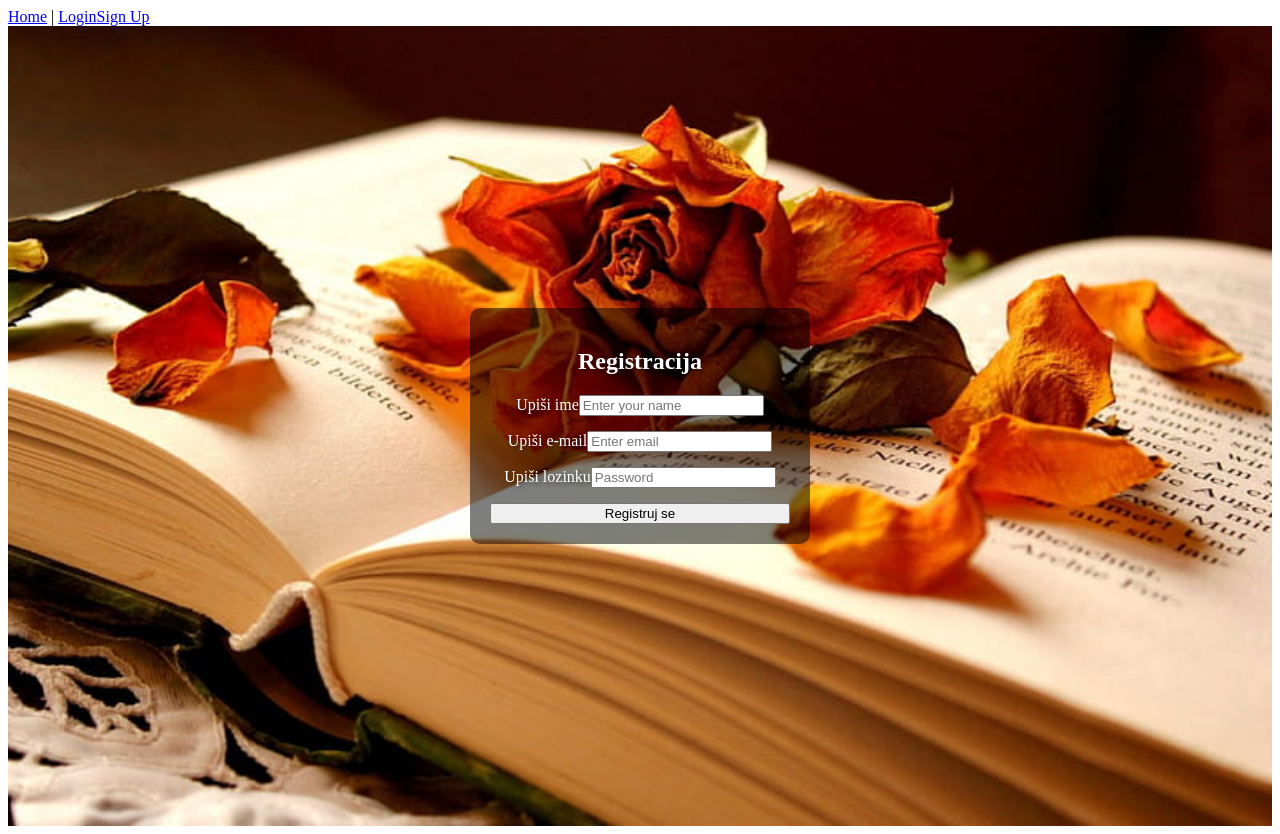
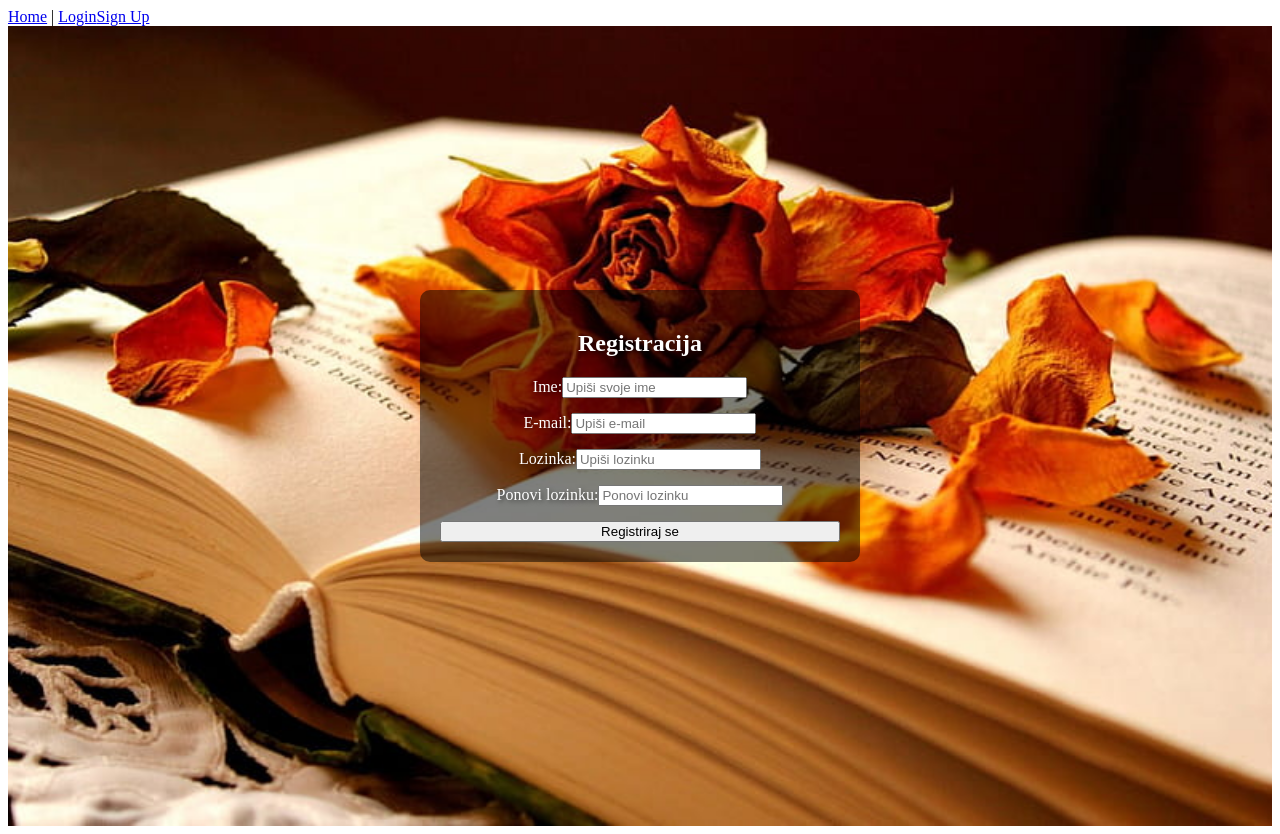
Before and after one commit to shlazaric/projekt-pi, a Vue app: page /sign-up in a window 1280 px wide. Built offline with nearby package versions, Linux system fonts and the light colour scheme.

Commit message:
Dodan firebase i upgrade SignUp stranice

```diff
--- a/src/firebase.js
+++ b/src/firebase.js
@@ -1,8 +1,10 @@
-import firebase from 'firebase/app';
-import 'firebase/auth';
-import 'firebase/firestore';
+// firebase.js
+import { initializeApp } from 'firebase/app';
+import { getAuth } from 'firebase/auth';
+import { getFirestore } from 'firebase/firestore';
 
-var firebaseConfig = {
+// Vaša Firebase konfiguracija
+const firebaseConfig = {
     apiKey: "AIzaSyBGki5dQLJvSTmCPgXrTUAlgOpIlhp2XUo",
     authDomain: "book-lovers-7b0ff.firebaseapp.com",
     projectId: "book-lovers-7b0ff",
@@ -12,7 +14,11 @@ var firebaseConfig = {
     measurementId: "G-ZC1KG54PGV"
 };
 
-const firebaseApp = firebase.initializeApp(firebaseConfig);
-export const auth = firebase.auth();
-export const db = firebase.firestore();
-export default firebaseApp;
+
+const app = initializeApp(firebaseConfig);
+
+
+const auth = getAuth(app);
+const firestore = getFirestore(app);
+
+export { auth, firestore };
--- a/src/views/LoginView.vue
+++ b/src/views/LoginView.vue
@@ -4,13 +4,13 @@
       <h2>Prijava</h2>
       <form @submit.prevent="login">
         <div class="form-group">
-          <label for="emailField">Upiši e-mail</label>
-          <input v-model="email" type="email" class="form-control" id="emailField" aria-describedby="emailHelp" placeholder="Enter email">
+          <label for="emailField">E-mail:</label>
+          <input v-model="email" type="email" class="form-control" id="emailField" aria-describedby="emailHelp" placeholder="Upiši e-mail">
           <small id="emailHelp" class="form-text text-muted"></small>
         </div>
         <div class="form-group">
-          <label for="passwordField">Upiši lozinku</label>
-          <input v-model="password" type="password" class="form-control" id="passwordField" placeholder="Password">
+          <label for="passwordField">Lozinka:</label>
+          <input v-model="password" type="password" class="form-control" id="passwordField" placeholder="Upiši lozinku">
         </div>
         <button type="submit" class="btn btn-primary mt-5">Prijavi se</button>
       </form>
--- a/src/views/SignUp.vue
+++ b/src/views/SignUp.vue
@@ -4,24 +4,30 @@
       <h2>Registracija</h2>
       <form @submit.prevent="signUp">
         <div class="form-group">
-            <label for="nameField">Upiši ime</label>
-            <input v-model="name" type="text" class="form-control" id="nameField" placeholder="Enter your name">
+          <label for="nameField">Ime:</label>
+          <input v-model="name" type="text" class="form-control" id="nameField" placeholder="Upiši svoje ime" required>
         </div>
         <div class="form-group">
-            <label for="emailField">Upiši e-mail</label>
-            <input v-model="email" type="email" class="form-control" id="emailField" placeholder="Enter email">
+          <label for="emailField">E-mail:</label>
+          <input v-model="email" type="email" class="form-control" id="emailField" placeholder="Upiši e-mail" required>
         </div>
         <div class="form-group">
-            <label for="passwordField">Upiši lozinku</label>
-            <input v-model="password" type="password" class="form-control" id="passwordField" placeholder="Password">
+          <label for="passwordField">Lozinka:</label>
+          <input v-model="password" type="password" class="form-control" id="passwordField" placeholder="Upiši lozinku" required>
         </div>
-          <button type="submit" class="btn btn-primary mt-5">Registruj se</button>
+        <div class="form-group">
+          <label for="confirmPasswordField">Ponovi lozinku:</label>
+          <input v-model="confirmPassword" type="password" class="form-control" id="confirmPasswordField" placeholder="Ponovi lozinku" required>
+        </div>
+        <button type="submit" class="btn btn-primary mt-5">Registriraj se</button>
       </form>
     </div>
   </div>
 </template>
 
 <script>
+import firebase from '@/firebase';
+
 export default {
   name: "SignUpView",
   data() {
@@ -29,17 +35,30 @@
       name: "",
       email: "",
       password: "",
+      confirmPassword: "",
     };
   },
   methods: {
-      signUp() {
+    async signUp() {
+      if (this.password !== this.confirmPassword) {
+        alert("Lozinke se ne podudaraju!");
+        return;
+      }
 
-        console.log('User name:', this.name);
-        console.log('User email:', this.email);
-        console.log('User password:', this.password);
+      try {
+        const userCredential = await firebase.auth().createUserWithEmailAndPassword(this.email, this.password);
+        console.log('Korisnik uspješno registriran:', userCredential.user);
 
 
+        await userCredential.user.updateProfile({
+          displayName: this.name
+        });
+
         this.$router.push('/login-view');
+      } catch (error) {
+        console.error('Problem prilikom registracije:', error);
+        alert(error.message);
+      }
     }
   }
 }
@@ -63,7 +82,8 @@
   background-color: rgba(0, 0, 0, 0.5);
   padding: 20px;
   border-radius: 10px;
-    width: 300px;
+  width: 100%;
+  max-width: 400px;
 }
 
 .form-group {
```
Lines whose indentation alone changed are shown as unchanged.
